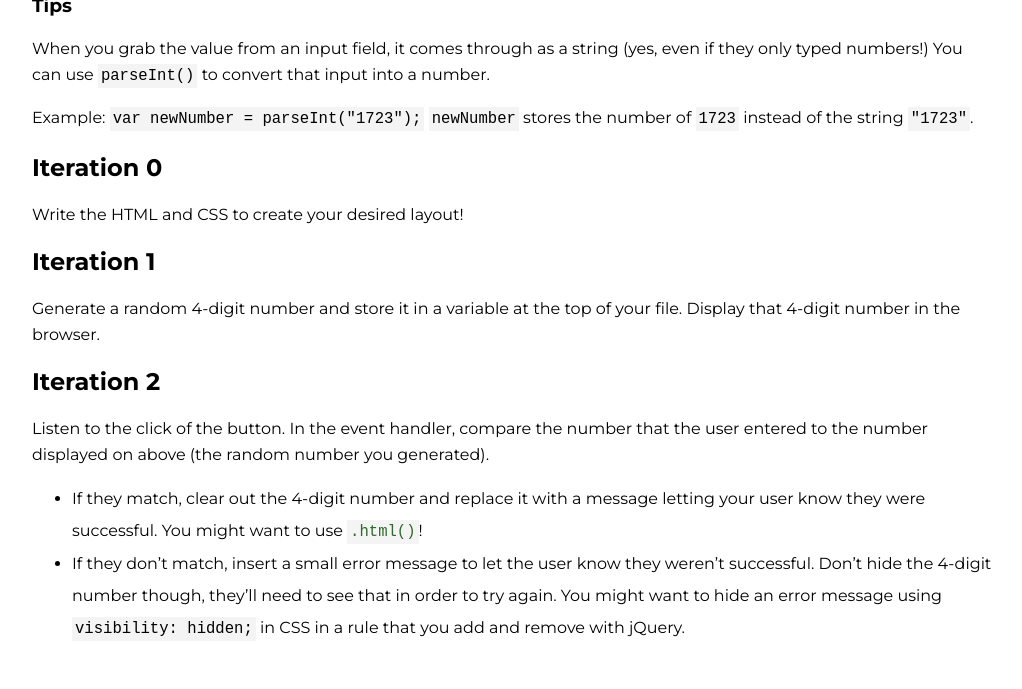
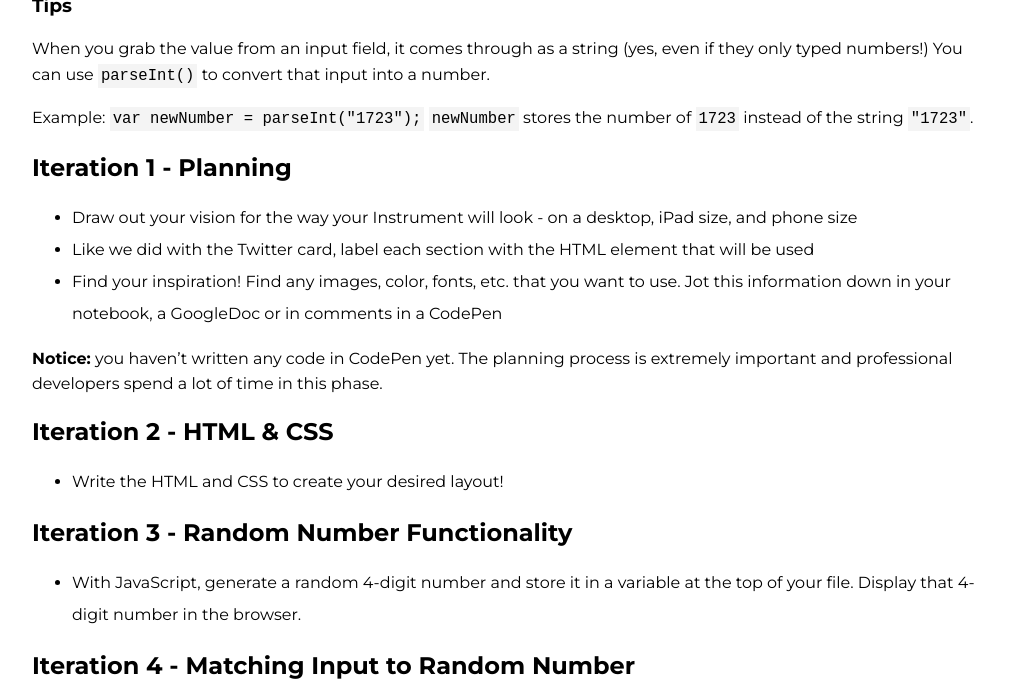
Before and after one commit to ameseee/kwk-curriculum-site, a Jekyll site: the page built from web-app/projects/apple-tv/index.md, in a window 1280 px wide and 900 px high, scrolled down 1396 px, cut to the strip 107-796 px from the top of the window. Shown: the whole strip, without its empty margins (128-1150 px from the left). Built offline with Jekyll 4.4.1, drawn with Linux system fonts in a browser that asks for light colours; nearby versions of some CDN libraries.

Commit message:
Update wording of mini project specs

```diff
--- a/web-app/projects/apple-tv/index.md
+++ b/web-app/projects/apple-tv/index.md
@@ -27,15 +27,24 @@ When you grab the value from an input field, it comes through as a string (yes,
 
 Example: `var newNumber = parseInt("1723");` `newNumber` stores the number of `1723` instead of the string `"1723"`.
 
-## Iteration 0
+## Iteration 1 - Planning
 
-Write the HTML and CSS to create your desired layout!
+- Draw out your vision for the way your Instrument will look - on a desktop, iPad size, and phone size
+- Like we did with the Twitter card, label each section with the HTML element that will be used
+- Find your inspiration! Find any images, color, fonts, etc. that you want to use. Jot this information down in your notebook, a GoogleDoc or in comments in a CodePen
 
-## Iteration 1
+**Notice:** you haven't written any code in CodePen yet. The planning process is extremely important and professional developers spend a lot of time in this phase.
+<br>
 
-Generate a random 4-digit number and store it in a variable at the top of your file. Display that 4-digit number in the browser.
+## Iteration 2 - HTML & CSS
 
-## Iteration 2
+- Write the HTML and CSS to create your desired layout!
+
+## Iteration 3 - Random Number Functionality
+
+- With JavaScript, generate a random 4-digit number and store it in a variable at the top of your file. Display that 4-digit number in the browser.
+
+## Iteration 4 - Matching Input to Random Number
 
 Listen to the click of the button. In the event handler, compare the number that the user entered to the number displayed on above (the random number you generated).
 - If they match, clear out the 4-digit number and replace it with a message letting your user know they were successful. You might want to use [`.html()`](https://api.jquery.com/html/)!
```
Also changed, not shown: web-app/projects/making-music/index.md (+1 -1 lines).
